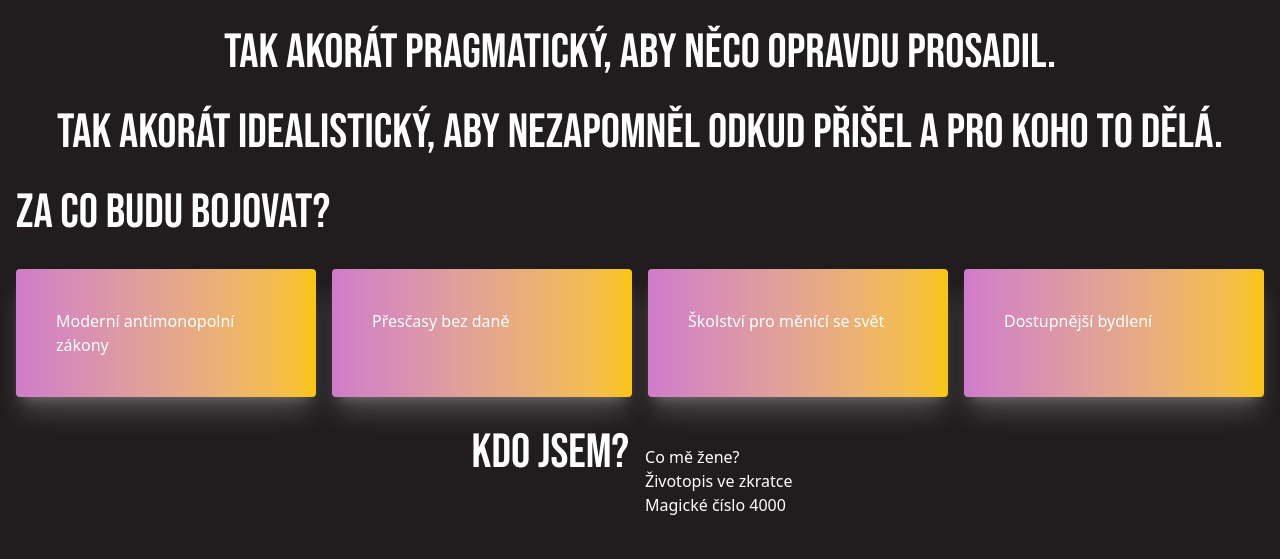
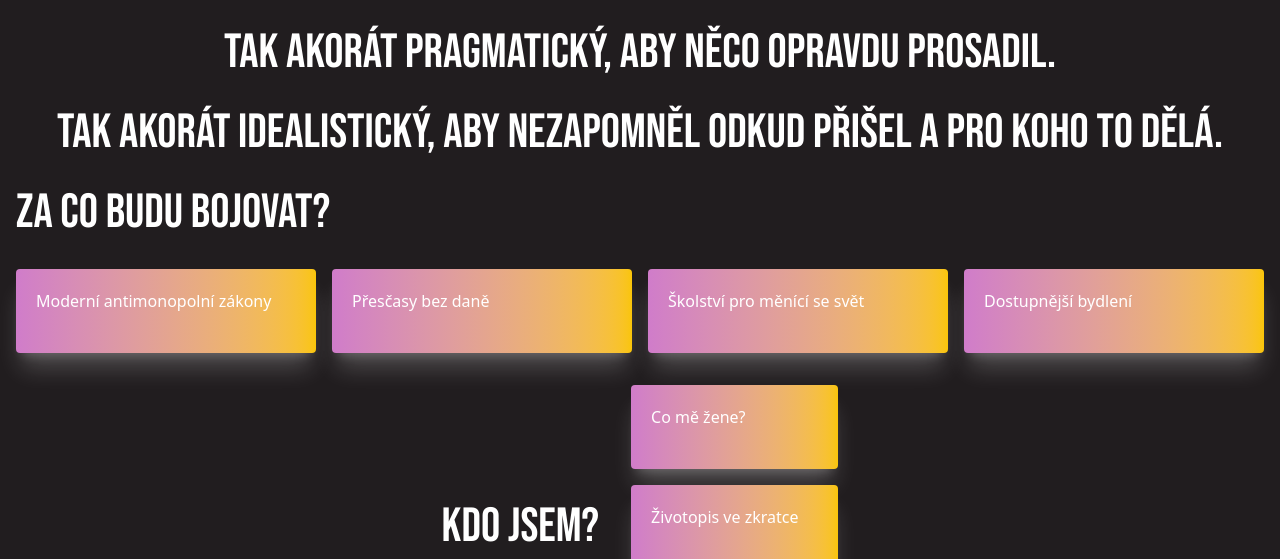
Before and after one commit to pavlinaroznik/jan-marek, a website built with Vite: page index.html in a window 1280 px wide. Shown: the part 1860-2419 px from the top of the page. Built offline with nearby package versions, Linux system fonts and the light colour scheme; files whose address does not match are found by name.

Commit message:
faq new centered tiles

```diff
--- a/index.html
+++ b/index.html
@@ -40,32 +40,32 @@
     <h3 class="font-bebas-neue text-left text-5xl m-4">
       ZA CO BUDU BOJOVAT?
     </h3>
-    <div id="tiles" class="grid grid-cols-1 md:grid-cols-4 gap-4 justify-items-center text-left m-4">
-      <div id="col-1" class="object-cover rounded-sm size-full shadow-xl shadow-white/20 p-10 bg-gradient-to-r from-tertiary to-secondary">
+    <div id="tiles" class="grid grid-cols-1 md:grid-cols-4 gap-4 justify-start text-left m-4">
+      <div id="col-1" class="object-cover rounded-sm size-full shadow-xl shadow-white/20 pt-5 pl-5 pb-10 pr-10 bg-gradient-to-r from-tertiary to-secondary">
         Moderní antimonopolní zákony
       </div>
-      <div id="col-2" class="object-cover rounded-sm size-full shadow-xl shadow-white/20 p-10 bg-gradient-to-r from-tertiary to-secondary">
+      <div id="col-2" class="object-cover rounded-sm size-full shadow-xl shadow-white/20 pt-5 pl-5 pb-10 pr-10 bg-gradient-to-r from-tertiary to-secondary">
         Přesčasy bez daně
       </div>
-      <div id="col-3" class="object-cover rounded-sm size-full shadow-xl shadow-white/20 p-10 bg-gradient-to-r from-tertiary to-secondary">
+      <div id="col-3" class="object-cover rounded-sm size-full shadow-xl shadow-white/20 pt-5 pl-5 pb-10 pr-10 bg-gradient-to-r from-tertiary to-secondary">
         Školství pro měnící se svět
       </div>
-      <div id="col-4" class="object-cover rounded-sm size-full shadow-xl shadow-white/20 p-10 bg-gradient-to-r from-tertiary to-secondary">
+      <div id="col-4" class="object-cover rounded-sm size-full shadow-xl shadow-white/20 pt-5 pl-5 pb-10 pr-10 bg-gradient-to-r from-tertiary to-secondary">
         Dostupnější bydlení
       </div>
     </div>
-      <div id="faq" class="flex grid-cols-2 justify-center m-4">
-        <h3 class="font-bebas-neue text-left text-5xl">
+      <div id="faq" class="flex justify-center items-center m-4 gap-8">
+        <h3 class="font-bebas-neue text-5xl">
           KDO JSEM?
         </h3>
-        <div id="drop-down" class="grid grid-cols-1 m-4">
-          <div id="row-1" class="">
+        <div id="drop-down" class="flex flex-col gap-4 text-left">
+          <div id="row-1" class="rounded-sm shadow-xl shadow-white/20 pt-5 pl-5 pb-10 pr-10 bg-gradient-to-r from-tertiary to-secondary">
             Co mě žene?
           </div>
-          <div id="row-2" class="">
+          <div id="row-2" class="rounded-sm shadow-xl shadow-white/20 pt-5 pl-5 pb-10 pr-10 bg-gradient-to-r from-tertiary to-secondary">
             Životopis ve zkratce
           </div>
-          <div id="row-3" class="">
+          <div id="row-3" class="rounded-sm shadow-xl shadow-white/20 pt-5 pl-5 pb-10 pr-10 bg-gradient-to-r from-tertiary to-secondary">
             Magické číslo 4000
           </div>
         </div>
@@ -85,5 +85,5 @@
       </div>
     </div>
   </footer>
-  <script src="src/"></script>
+  <script src="src/main.js"></script>
 </html>
```
